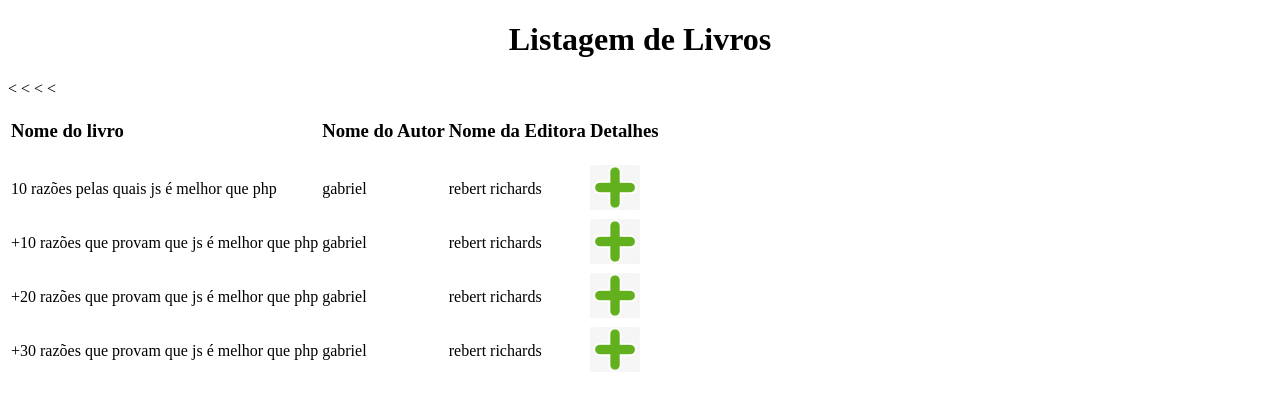
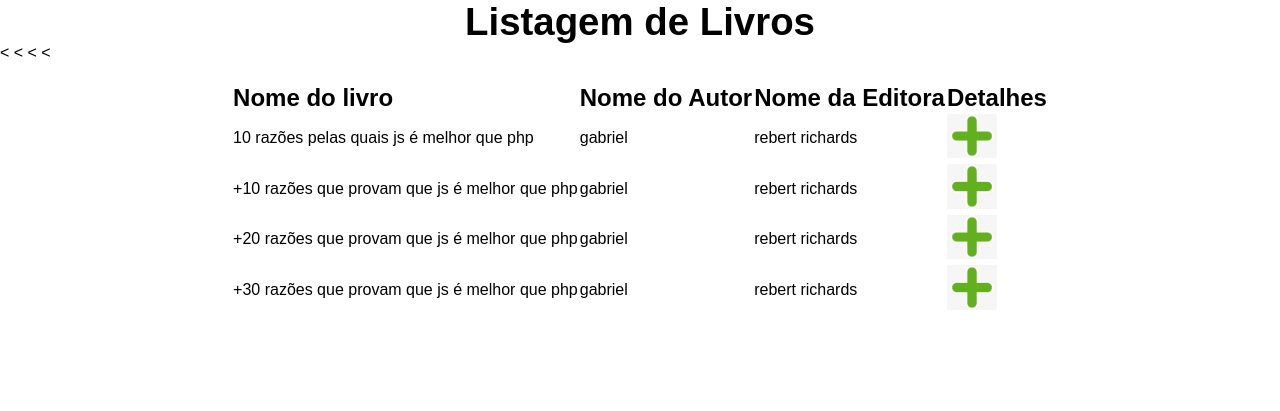
Before and after one commit to BielBatemarque/aulaweb2, a PHP site: page / in a window 1280 px wide. Shown: the top 411 px of the page. Run offline with PHP 8.4, Linux system fonts and the light colour scheme.

Commit message:
ajustes css

```diff
--- a/classes/autor.php
+++ b/classes/autor.php
@@ -1,6 +1,8 @@
 <?php
     class Autor{
         public $nome;
+
+
         public $email;
         public $webSite;
 
--- a/classes/livro.php
+++ b/classes/livro.php
@@ -18,7 +18,7 @@
 
     }
     $livro1 = new Livro('10 razões pelas quais js é melhor que php', 5, 100, 2022, 6);
-    $livro2 = new Livro('+10 razões que provam que js é melhor que php', 5 , 60, 2023, 8);
-    $livro3 = new Livro('+20 razões que provam que js é melhor que php', 5 , 60, 2023, 8);
-    $livro4 = new Livro('+30 razões que provam que js é melhor que php', 5 , 60, 2023, 8);
+    $livro2 = new Livro('+10 razões que provam que js é melhor que php', 1 , 60, 2023, 9);
+    $livro3 = new Livro('+20 razões que provam que js é melhor que php', 2 , 60, 2023, 8);
+    $livro4 = new Livro('+30 razões que provam que js é melhor que php', 3 , 60, 2023, 4);
 ?>
--- /dev/null
+++ b/css/styles.css
@@ -0,0 +1,19 @@
+*{
+    margin: 0;
+    padding: 0;
+    box-sizing: border-box;
+    font-family: sans-serif;
+
+}
+h1{
+    font-size: 2.4rem;
+}
+h3{
+    font-size: 24px;
+}
+table{
+    padding: 20px;
+    display: flex;
+    margin: 0 auto;
+    justify-content: space-around;
+}
--- a/index.php
+++ b/index.php
@@ -2,10 +2,6 @@
     include_once './classes/autor.php';
     include_once './classes/editora.php';
     include_once './classes/livro.php';
-
-
-
-
 ?>
 <!DOCTYPE html>
 <html lang="en">
@@ -13,7 +9,8 @@
         <meta charset="UTF-8">
         <meta http-equiv="X-UA-Compatible" content="IE=edge">
         <meta name="viewport" content="width=device-width, initial-scale=1.0">
-        <title>Document</title>
+        <title>Listagem de Livros</title>
+        <link rel="stylesheet" href="./css/styles.css">
     <style>
         h1{
             text-align: center;
@@ -36,7 +33,7 @@
        $editora = new Editora('rebert richards', '(12) 997247-0537', 'rebertRichards@gmail.com', 'www.editorarebert.com.br');
        $arrayLivros = [$livro1, $livro2, $livro3, $livro4];
     ?>
-        <div>
+        <div class="div1">
             <table>
                 <tr>
                     <td><h3>Nome do livro</h3></td>
@@ -44,6 +41,7 @@
                     <td><h3>Nome da Editora</h3></td>
                     <td><h3>Detalhes</h3></td>
                 </tr>
+
 
                 <?php
                 $aux = 0;
```
